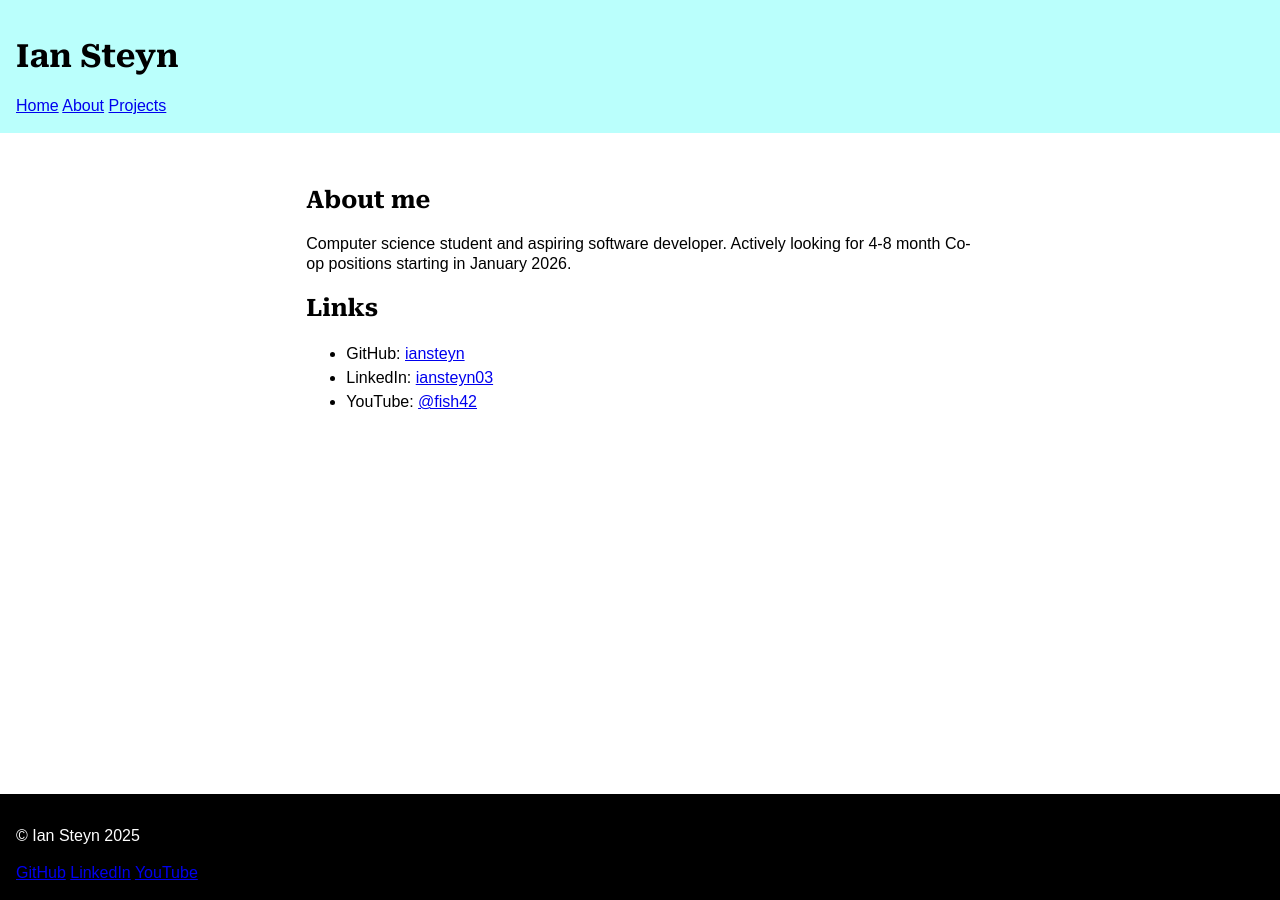
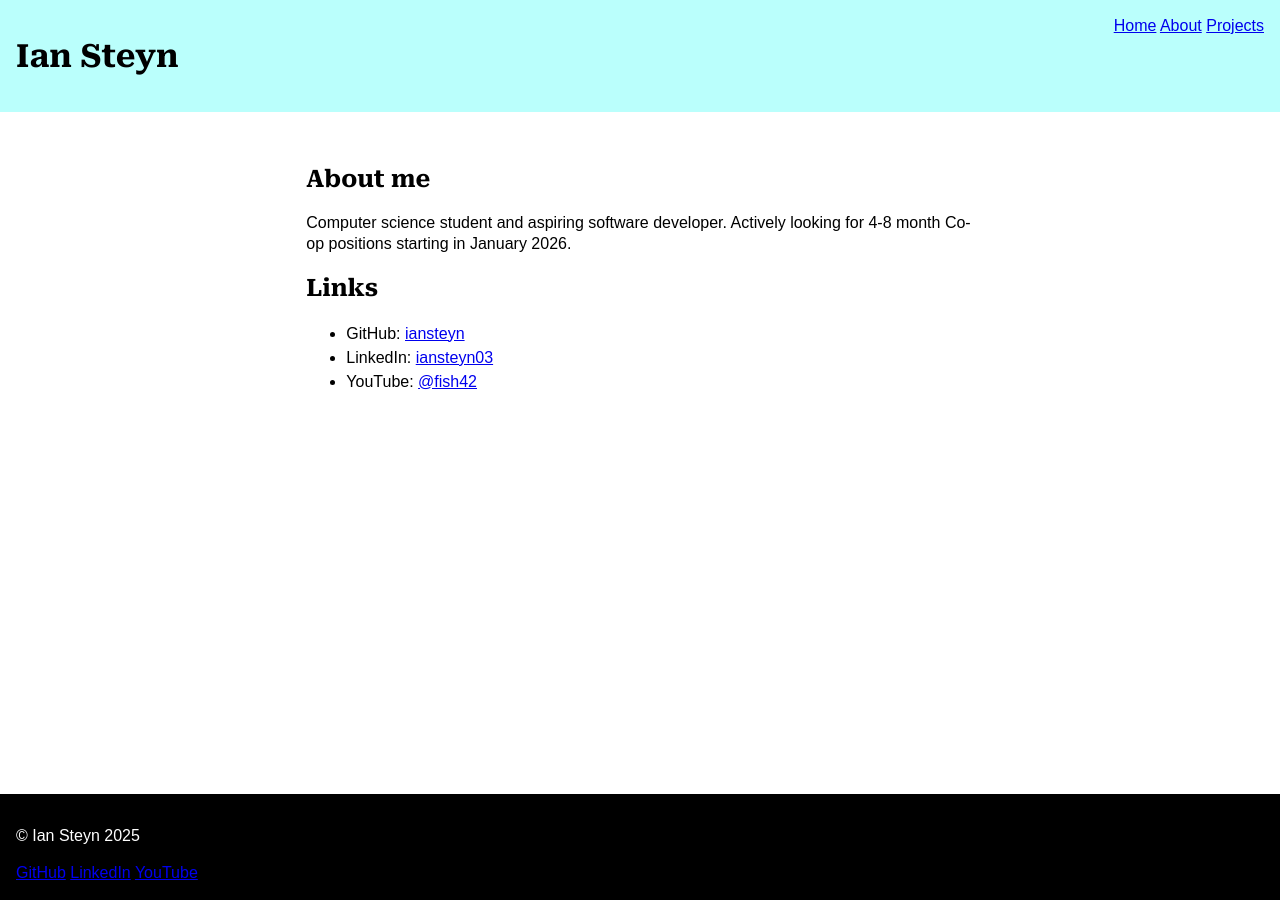
Before and after one commit to iansteyn/iansteyn.github.io, a Jekyll site: the page built from index.html, in a window 1280 px wide. Built offline with Jekyll 4.4.1, drawn with Linux system fonts in a browser that asks for light colours; some web fonts are replaced.

Commit message:
Attempt flexbox layout for header

```diff
--- a/_includes/header.html
+++ b/_includes/header.html
@@ -1,10 +1,12 @@
 <header class="site-header">
-  <nav>
-     <h1>
+  <nav class="navbar">
+     <h1 class="nav-logo">
       Ian Steyn
     </h1>
-    <a href="/">Home</a>
+    <div class="nav-links">
+      <a href="/">Home</a>
       <a href="/about/">About</a>
       <a href="/projects/">Projects</a>
+    </div>
   </nav>
 </header>
--- a/css/style.css
+++ b/css/style.css
@@ -1,3 +1,8 @@
+/*COLORS */
+:root {
+    --ians-dark-blue: rgb(27, 27, 125);
+}
+
 /* FONTS */
 body {
     font-family: "Radio Canada Big", sans-serif;
@@ -61,11 +66,16 @@
 }
 
 /* --------------------------------------------------- */
-/* .navbar {
+.navbar {
     display: flex;
     flex-direction: row;
     justify-content: space-between;
-} */
+    align-content: baseline;
+}
+
+.navlinks {
+    height:fit-content;
+}
 
 .article {
     min-width: max(fit-content, 75ch);
```
